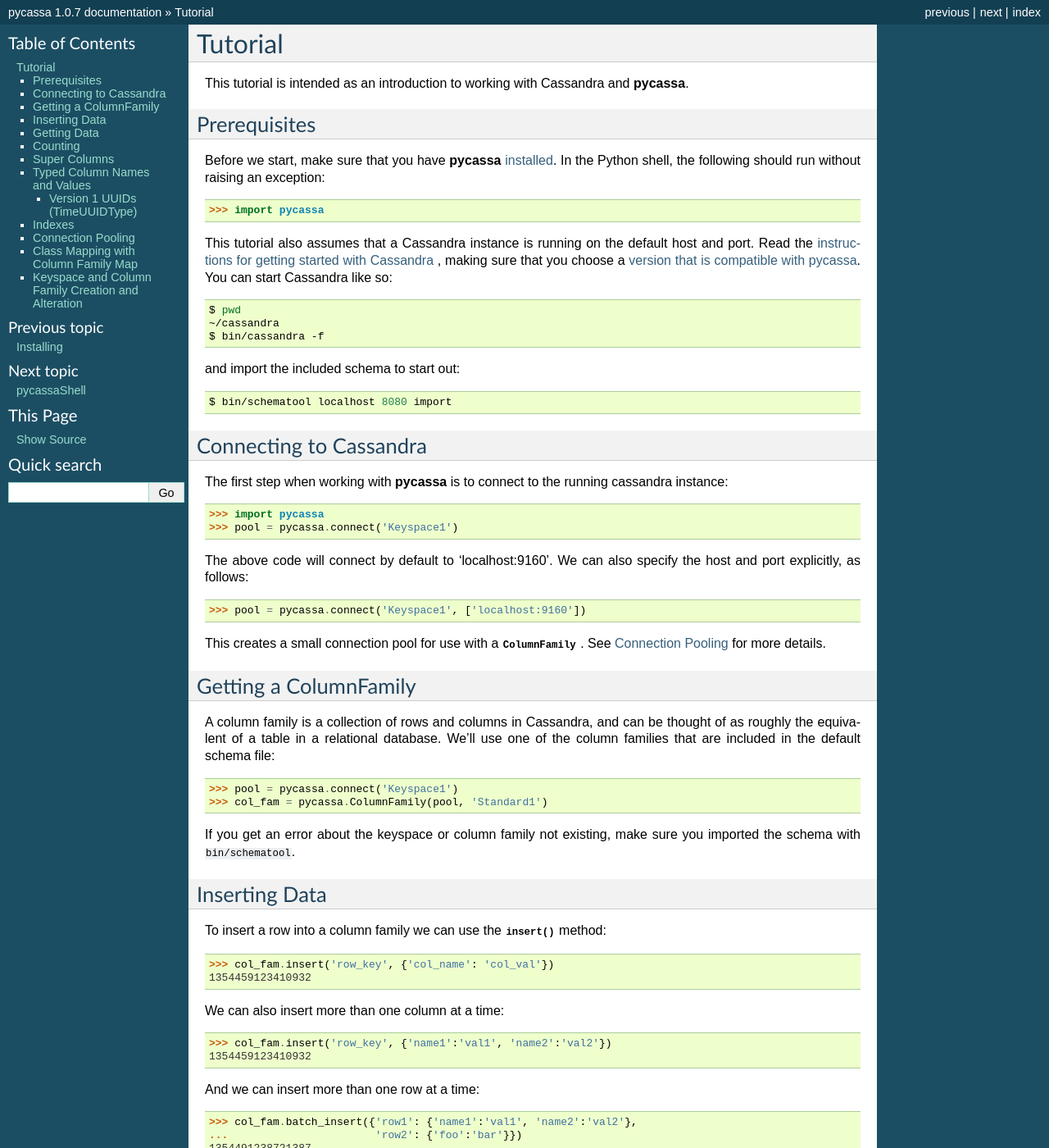
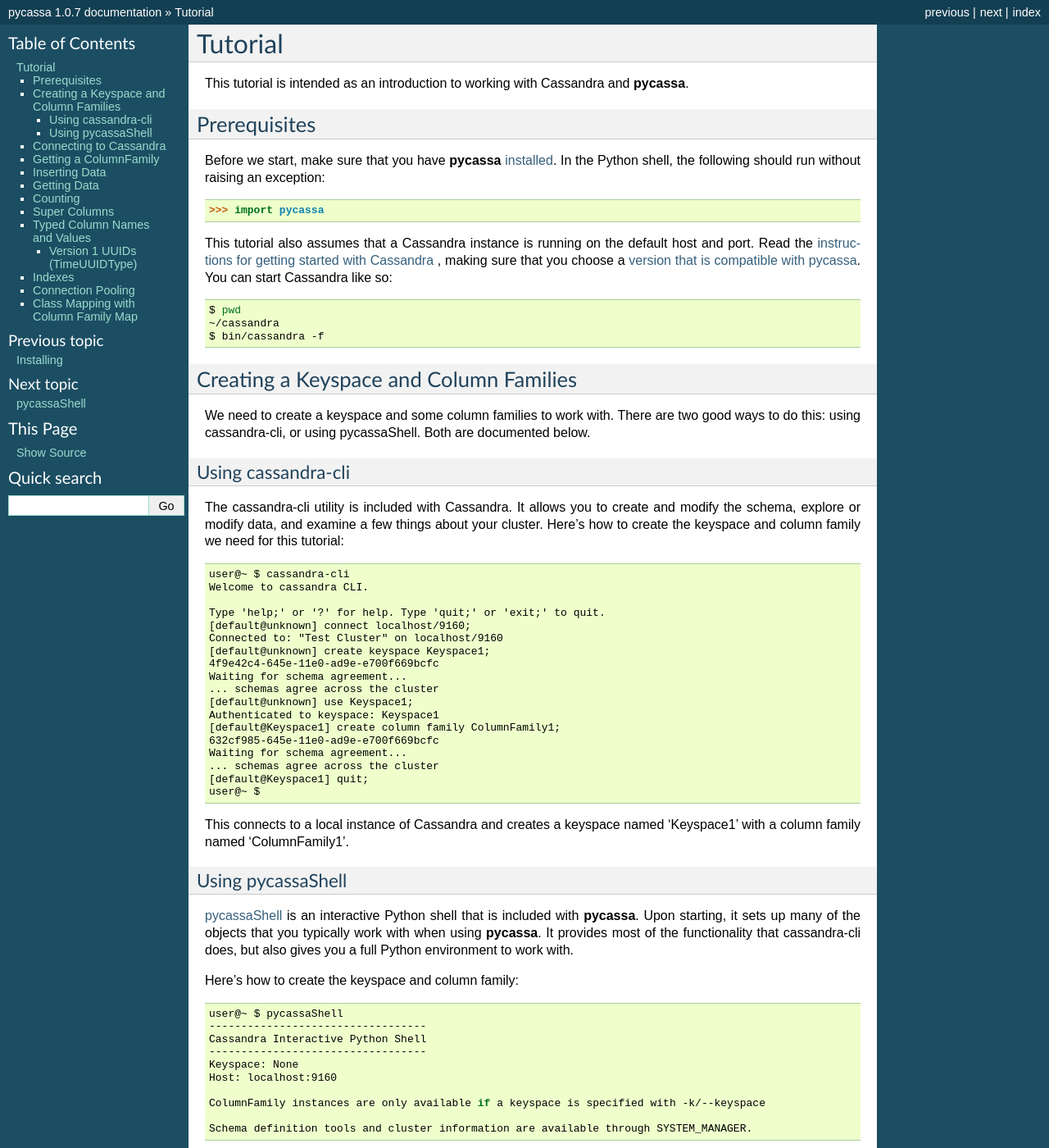
Before and after one commit to pycassa/pycassa, a Sphinx documentation site: the page built from doc/tutorial.rst, in a window 1280 px wide and 1400 px high. Shown: the whole window at 82% size. Built offline with Sphinx 7.4.7, drawn with Linux system fonts in a browser that asks for light colours; some of the changed text lies outside the part shown.

Commit message:
Remove references to schematool in the tutorial.

```diff
--- a/doc/tutorial.rst
+++ b/doc/tutorial.rst
@@ -30,11 +30,70 @@
   ~/cassandra
   $ bin/cassandra -f
 
-and import the included schema to start out:
+Creating a Keyspace and Column Families
+---------------------------------------
+We need to create a keyspace and some column families to work with.  There
+are two good ways to do this: using cassandra-cli, or using pycassaShell. Both
+are documented below.
+
+Using cassandra-cli
+^^^^^^^^^^^^^^^^^^^
+The cassandra-cli utility is included with Cassandra. It allows you to create
+and modify the schema, explore or modify data, and examine a few things about
+your cluster.  Here's how to create the keyspace and column family we need
+for this tutorial:
+
+.. code-block:: none
+
+    user@~ $ cassandra-cli
+    Welcome to cassandra CLI.
+
+    Type 'help;' or '?' for help. Type 'quit;' or 'exit;' to quit.
+    [default@unknown] connect localhost/9160;
+    Connected to: "Test Cluster" on localhost/9160
+    [default@unknown] create keyspace Keyspace1;
+    4f9e42c4-645e-11e0-ad9e-e700f669bcfc
+    Waiting for schema agreement...
+    ... schemas agree across the cluster
+    [default@unknown] use Keyspace1;
+    Authenticated to keyspace: Keyspace1
+    [default@Keyspace1] create column family ColumnFamily1;
+    632cf985-645e-11e0-ad9e-e700f669bcfc
+    Waiting for schema agreement...
+    ... schemas agree across the cluster
+    [default@Keyspace1] quit;
+    user@~ $
+
+This connects to a local instance of Cassandra and creates a keyspace
+named 'Keyspace1' with a column family named 'ColumnFamily1'.
+
+Using pycassaShell
+^^^^^^^^^^^^^^^^^^
+:ref:`pycassa-shell` is an interactive Python shell that is included
+with **pycassa**.  Upon starting, it sets up many of the objects that
+you typically work with when using **pycassa**.  It provides most of the
+functionality that cassandra-cli does, but also gives you a full Python
+environment to work with.
+
+Here's how to create the keyspace and column family:
 
 .. code-block:: bash
 
-  $ bin/schematool localhost 8080 import
+    user@~ $ pycassaShell
+    ----------------------------------
+    Cassandra Interactive Python Shell
+    ----------------------------------
+    Keyspace: None
+    Host: localhost:9160
+
+    ColumnFamily instances are only available if a keyspace is specified with -k/--keyspace
+
+    Schema definition tools and cluster information are available through SYSTEM_MANAGER.
+
+.. code-block:: python
+
+    >>> SYSTEM_MANAGER.create_keyspace('Keyspace1', replication_factor=1)
+    >>> SYSTEM_MANAGER.create_column_family('Keyspace1', 'ColumnFamily1')
 
 Connecting to Cassandra
 -----------------------
@@ -46,7 +105,7 @@
   >>> import pycassa
   >>> pool = pycassa.connect('Keyspace1')
 
-The above code will connect by default to 'localhost:9160'. We can
+The above code will connect by default to ``localhost:9160``. We can
 also specify the host and port explicitly, as follows:
 
 .. code-block:: python
@@ -67,10 +126,11 @@
 .. code-block:: python
 
   >>> pool = pycassa.connect('Keyspace1')
-  >>> col_fam = pycassa.ColumnFamily(pool, 'Standard1')
+  >>> col_fam = pycassa.ColumnFamily(pool, 'ColumnFamily1')
 
 If you get an error about the keyspace or column family not
-existing, make sure you imported the schema with :file:`bin/schematool`.
+existing, make sure you created the keyspace and column family as
+shown above.
 
 Inserting Data
 --------------
@@ -86,15 +146,15 @@
 
 .. code-block:: python
 
-  >>> col_fam.insert('row_key', {'name1':'val1', 'name2':'val2'})
+  >>> col_fam.insert('row_key', {'col_name':'col_val', 'col_name2':'col_val2'})
   1354459123410932
 
 And we can insert more than one row at a time:
 
 .. code-block:: python
 
-  >>> col_fam.batch_insert({'row1': {'name1':'val1', 'name2':'val2'},
-  ...                       'row2': {'foo':'bar'}})
+  >>> col_fam.batch_insert({'row1': {'name1': 'val1', 'name2': 'val2'},
+  ...                       'row2': {'foo': 'bar'}})
   1354491238721387
 
 Getting Data
@@ -117,19 +177,30 @@
 
 .. code-block:: python
 
-  >>> col_fam.get('row_key', columns=['name1', 'name2'])
-  {'name1': 'foo', 'name2': 'bar'}
+  >>> col_fam.get('row_key', columns=['col_name', 'col_name2'])
+  {'col_name': 'col_val', 'col_name2': 'col_val2'}
 
 We may also get a slice (or subrange) of the columns in a row. To do this,
 use the `column_start` and `column_finish` parameters.  One or both of these may
 be left empty to allow the slice to extend to one or both ends.
-Note that `column_finish` is inclusive. Assuming we've inserted several
-columns with names '1' through '9', we can do the following:
+Note that `column_finish` is inclusive.
 
 .. code-block:: python
 
-  >>> col_fam.get('row_key', column_start='5', column_finish='7')
-  {'5':'foo', '6':'bar', '7':'baz'}
+    >>> for i in range(1, 10):
+    ...     col_fam.insert('row_key', {str(i): 'val'})
+    ...
+    1302542571215334
+    1302542571218485
+    1302542571220599
+    1302542571221991
+    1302542571223388
+    1302542571224629
+    1302542571225859
+    1302542571227029
+    1302542571228472
+    >>> col_fam.get('row_key', column_start='5', column_finish='7')
+    {'5': 'val', '6': 'val', '7': 'val'}
 
 Sometimes you want to get columns in reverse sorted order.  A common
 example of this is getting the last N columns from a row that
@@ -154,8 +222,8 @@
 
 .. code-block:: python
 
-  >>> col_fam.multiget(['row_key1', 'row_key2'])
-  {'row_key1': {'name':'val'}, 'row_key2': {'name':'val'}}
+  >>> col_fam.multiget(['row1', 'row2'])
+  {'row1': {'name1': 'val1', 'name2': 'val2'}, 'row_key2': {'foo': 'bar'}}
 
 Another way is to get a range of keys at once by using
 :meth:`~pycassa.columnfamily.ColumnFamily.get_range()`. The parameter
@@ -175,7 +243,7 @@
 .. note:: Cassandra must be using an OrderPreservingPartitioner for you to be
           able to get a meaningful range of rows; the default, RandomPartitioner,
           stores rows in the order of the MD5 hash of their keys. See
-          http://www.riptano.com/docs/0.6/operations/clustering#partitioners.
+          http://www.riptano.com/docs/0.7/operations/clustering#partitioners.
 
 The last way to get multiple rows at a time is to take advantage of
 secondary indexes by using :meth:`~pycassa.columnfamily.ColumnFamily.get_indexed_slices()`,
@@ -254,16 +322,16 @@
 .. code-block:: python
 
   >>> col_fam = pycassa.ColumnFamily(pool, 'Letters')
-  >>> col_fam.insert('row_key', {'lowercase': {'a': 1, 'b': 2, 'c': 3}})
+  >>> col_fam.insert('row_key', {'lowercase': {'a': '1', 'b': '2', 'c': '3'}})
   1354491239132744
   >>> col_fam.get('row_key', super_column='lowercase')
-  {'supercol1': {'a': 1: 'b': 2, 'c': 3}}
+  {'supercol1': {'a': '1': 'b': '2', 'c': '3'}}
   >>> col_fam.get('row_key', super_column='lowercase', columns=['a', 'b'])
-  {'supercol1': {'a': 1: 'b': 2}}
+  {'supercol1': {'a': '1': 'b': '2'}}
   >>> col_fam.get('row_key', super_column='lowercase', column_start='b')
-  {'supercol1': {'b': 1: 'c': 2}}
+  {'supercol1': {'b': '1': 'c': '2'}}
   >>> col_fam.get('row_key', super_column='lowercase', column_finish='b', column_reversed=True)
-  {'supercol1': {'c': 2, 'b': 1}}
+  {'supercol1': {'c': '2', 'b': '1'}}
 
 Typed Column Names and Values
 -----------------------------
@@ -568,14 +636,3 @@
   {'super1': <__main__.Test object at 0x20ab350>}
   >>> Test.objects.multiget([t.key])
   {'key1': {'super1': <__main__.Test object at 0x20ab550>}}
-
-Keyspace and Column Family Creation and Alteration
---------------------------------------------------
-Keyspaces and column families may be created, altered,
-and dropped using :class:`pycassa.system_manager.SystemManager`. Additionally,
-indexes may be created and dropped using this class as well.
-
-Although most of SystemManager's methods may be used in a program,
-it is recommended that they be used manually with a tool like
-:ref:`pycassa-shell`. There is a
-:ref:`provided example <pycassa-shell-sys-man>` of this usage.
```
Also changed, not shown: other parts of doc/tutorial.rst (+4 -7 lines).
